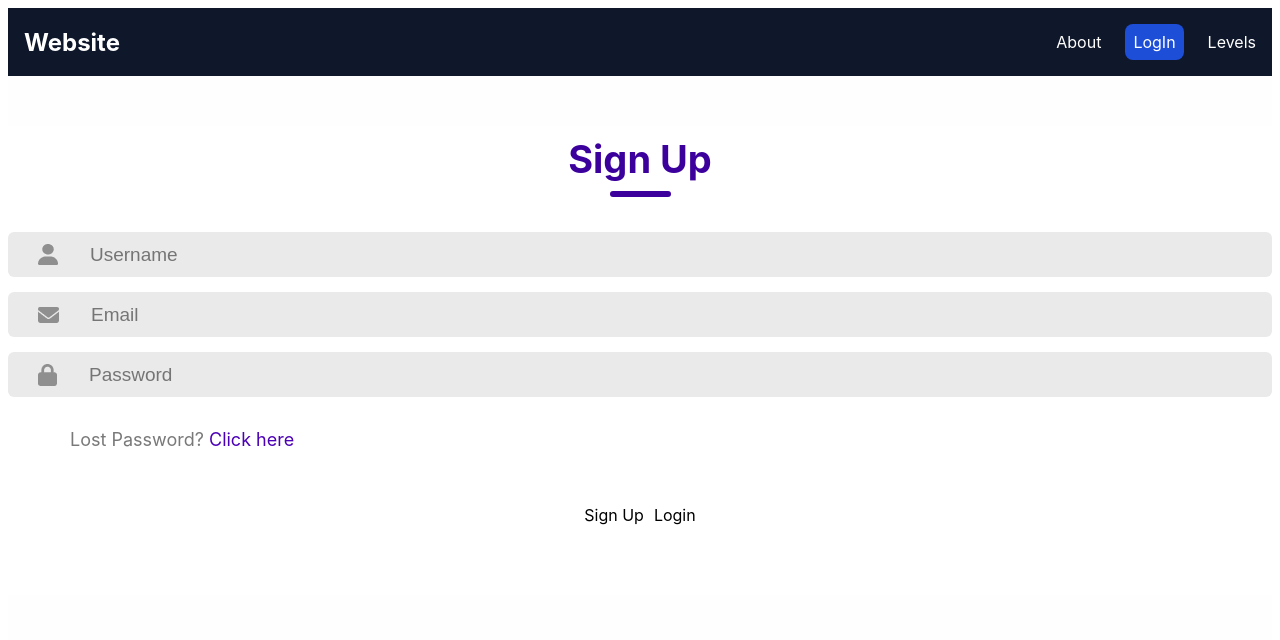
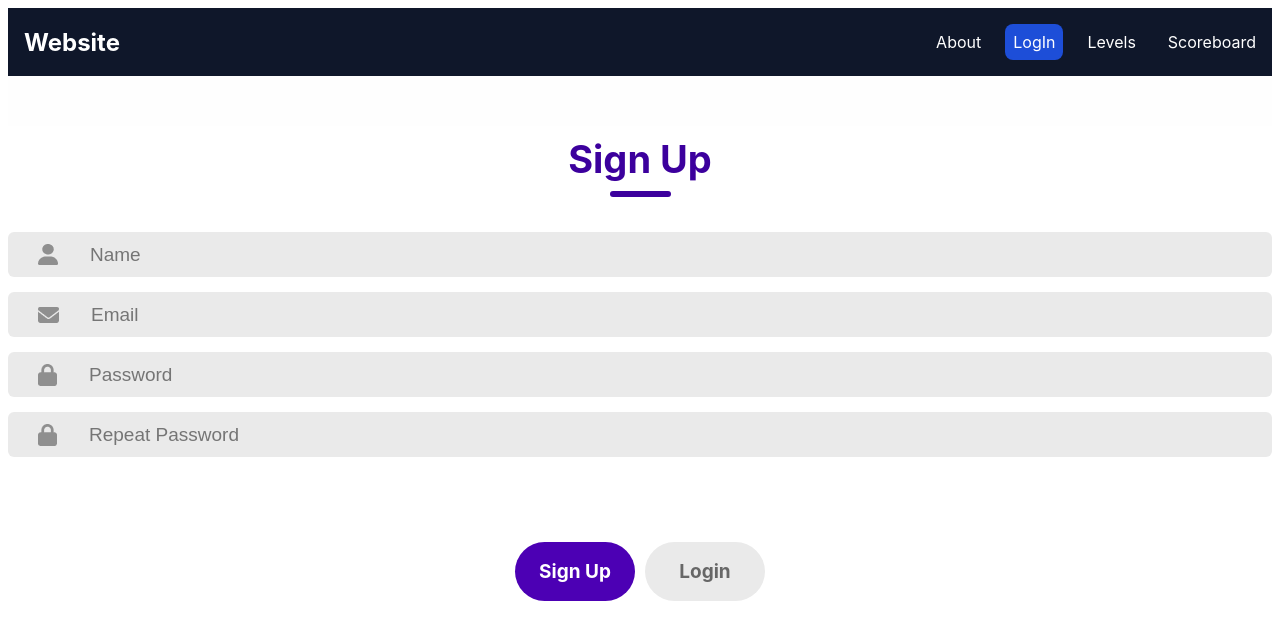
Before and after one commit to 19ec94/interactive-3d-web-design, a React (Create React App) app: page /login in a window 1280 px wide. Shown: the top 640 px of the page. Built offline with nearby package versions, Linux system fonts and the light colour scheme.

Commit message:
Finalized Frontend for Login

```diff
--- a/src/App.js
+++ b/src/App.js
@@ -2,7 +2,7 @@ import logo from "./logo.svg";
 import "./App.css";
 import { Navbar } from "./components/Navbar";
 import { Route, Routes } from "react-router-dom";
-import { About, Login, Levels, Home } from "./components/pages";
+import { About, Login, Levels, Home, Scoreboard } from "./components/pages";
 
 function App() {
   return (
@@ -13,6 +13,7 @@ function App() {
         <Route path="/levels" element={<Levels />} />
         <Route path="/about" element={<About />} />
         <Route path="/login" element={<Login />} />
+        <Route path="/scoreboard" element={<Scoreboard />} />
       </Routes>
     </div>
   );
--- a/src/components/Navbar.jsx
+++ b/src/components/Navbar.jsx
@@ -30,6 +30,9 @@ export const Navbar = () => {
         <li>
           <NavLink to="/levels">Levels</NavLink>
         </li>
+        <li>
+          <NavLink to="/scoreboard">Scoreboard</NavLink>
+        </li>
       </ul>
     </nav>
   );
--- a/src/components/pages/Login.css
+++ b/src/components/pages/Login.css
@@ -58,7 +58,9 @@
   color: #797979;
   font-size: 19px;
 }
-
+.passwords .input {
+  margin-bottom: 15px;
+}
 .forgot-password {
   padding-left: 62px;
   margin-top: 17px;
@@ -76,3 +78,22 @@
   gap: 10px;
   margin: 40px auto;
 }
+
+.submit {
+  display: flex;
+  justify-content: center;
+  align-items: center;
+  width: 120px;
+  height: 59px;
+  color: #fff;
+  background: #4c00b4;
+  border-radius: 50px;
+  font-size: 19px;
+  font-weight: 700;
+  cursor: pointer;
+}
+
+.gray {
+  background: #eaeaea;
+  color: #676767;
+}
--- a/src/components/pages/Login.jsx
+++ b/src/components/pages/Login.jsx
@@ -1,36 +1,75 @@
-import React from "react";
+import React, { useState } from "react";
 import "./Login.css";
 import user_icon from "../../Assets/person.png";
 import email_icon from "../../Assets/email.png";
 import password_icon from "../../Assets/password.png";
 
 export const Login = () => {
+  const [action, setAction] = useState("Sign Up");
   return (
     <div className="container">
       <div className="header">
-        <div className="text">Sign Up</div>
+        <div className="text">{action}</div>
         <div className="underline"></div>
       </div>
       <div className="inputs">
+        {action === "Login" ? (
+          <div></div>
+        ) : (
           <div className="input">
             <img src={user_icon} alt="" />
-          <input type="text" placeholder="Username" />
+            <input type="text" placeholder="Name" />
           </div>
+        )}
+
         <div className="input">
           <img src={email_icon} alt="" />
           <input type="email" placeholder="Email" />
         </div>
+        {action === "Login" ? (
           <div className="input">
             <img src={password_icon} alt="" />
             <input type="password" placeholder="Password" />
           </div>
+        ) : (
+          <div className="passwords">
+            <div className="input">
+              <img src={password_icon} alt="" />
+              <input type="password" placeholder="Password" />
+            </div>
+            <div className="input">
+              <img src={password_icon} alt="" />
+              <input type="password" placeholder="Repeat Password" />
+            </div>
+          </div>
+        )}
+
+        {action === "Sign Up" ? (
+          <div></div>
+        ) : (
           <div className="forgot-password">
             {" "}
-          Lost Password? <span>Click here</span>
+            Forgot Password? <span>Click here</span>
           </div>
+        )}
+
         <div className="submit-container">
-          <div className="submit">Sign Up</div>
-          <div className="submit">Login</div>
+          <div
+            className={action === "Login" ? "submit gray" : "submit"}
+            onClick={() => {
+              setAction("Sign Up");
+            }}
+          >
+            Sign Up
+          </div>
+          <div
+            className={action === "Sign Up" ? "submit gray" : "submit"}
+            onClick={() => {
+              setAction("Login");
+            }}
+          >
+            Login
+          </div>
         </div>
       </div>
     </div>
--- /dev/null
+++ b/src/components/pages/Scoreboard.jsx
@@ -0,0 +1,5 @@
+import React from "react";
+
+export const Scoreboard = () => {
+  return <div>Scoreboard</div>;
+};
--- a/src/components/pages/index.js
+++ b/src/components/pages/index.js
@@ -2,3 +2,4 @@ export * from "./Home";
 export * from "./About";
 export * from "./Login";
 export * from "./Levels";
+export * from "./Scoreboard";
```
Lines whose indentation alone changed are shown as unchanged.
